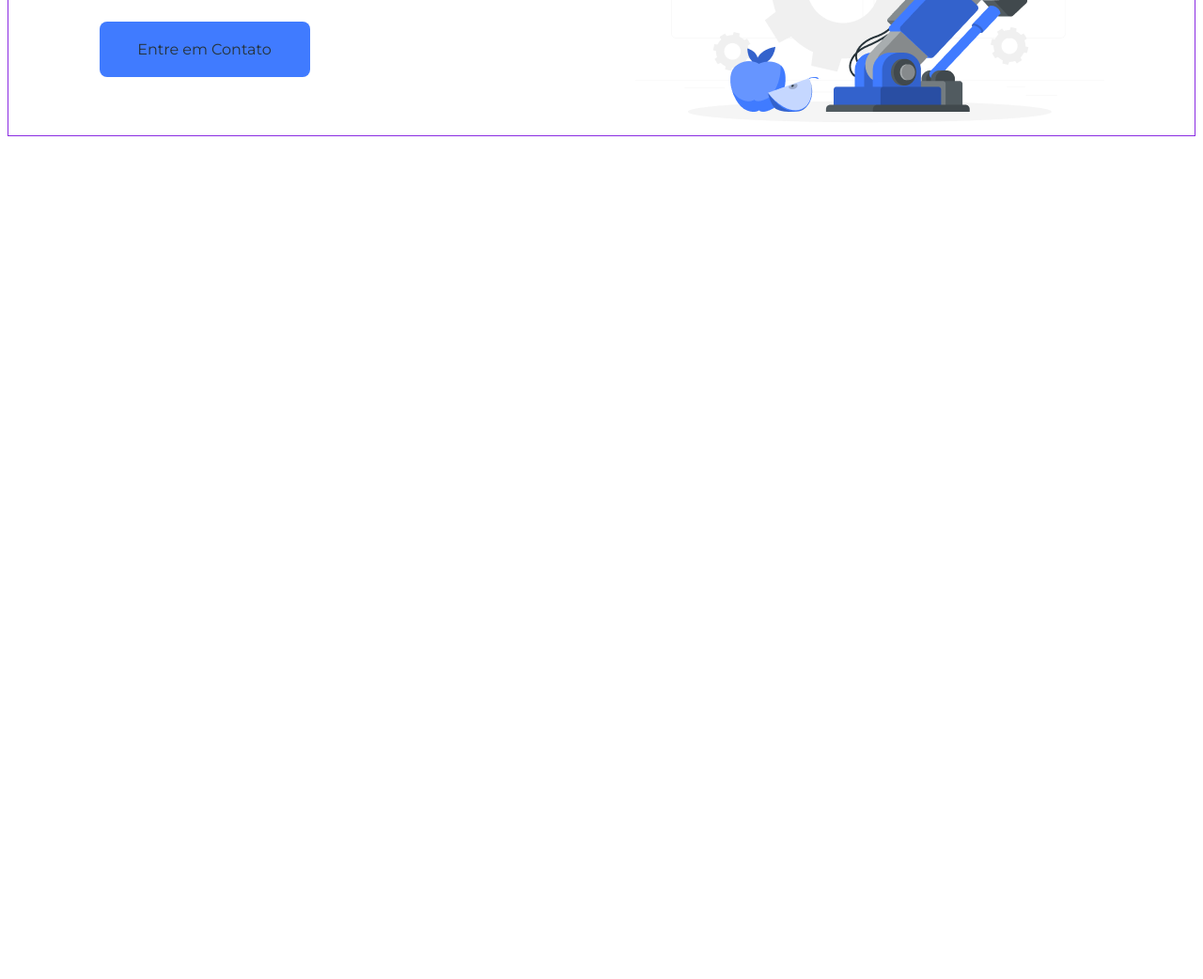
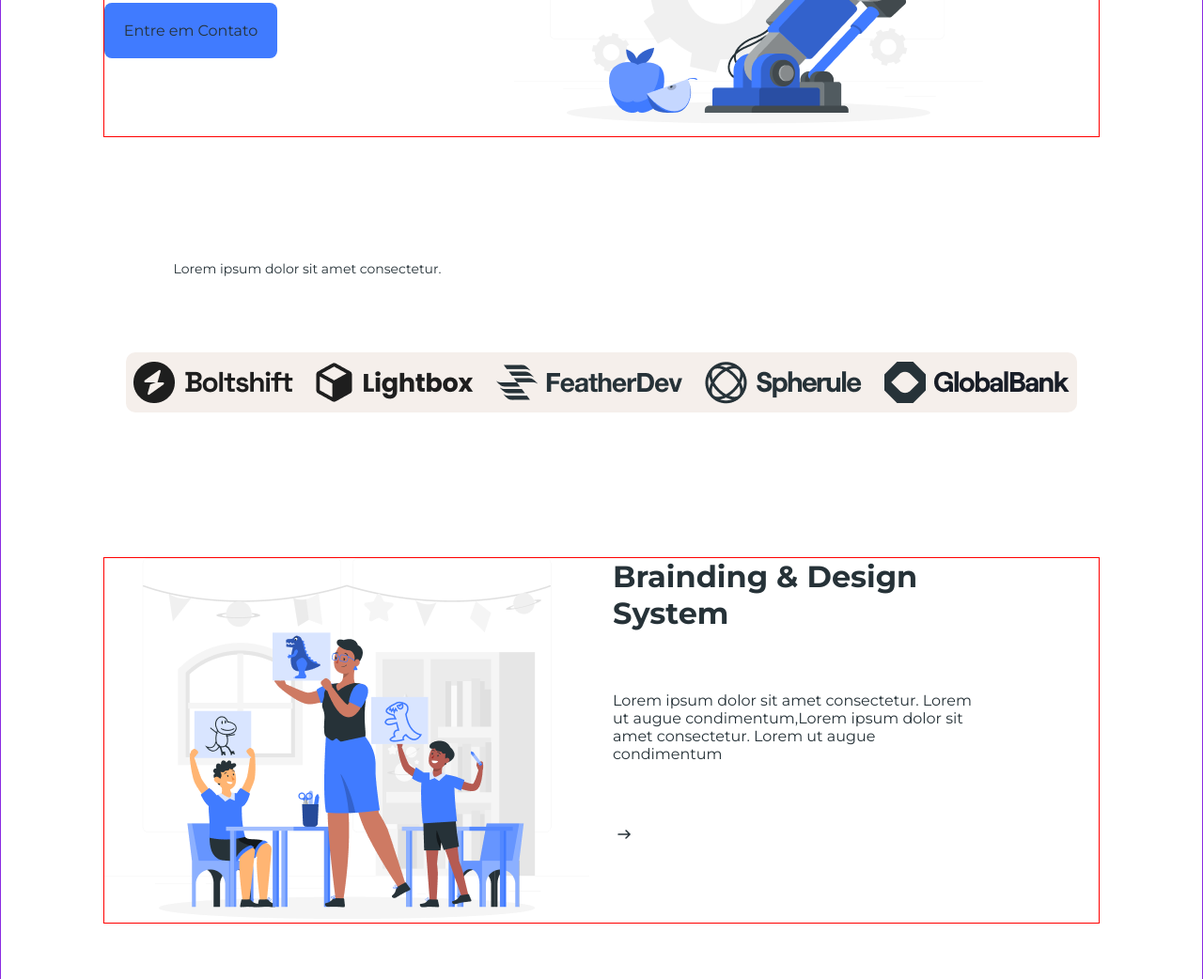
Before and after one commit to Gio-Midonz-Bots/Projeto-Roy, a plain HTML site: page index.html in a window 1280 px wide. Shown: the part 458-1500 px from the top of the page at 94% size. Before the commit the page ends 800 px from the top, so only its background shows below. Drawn offline with Linux system fonts and the light colour scheme.

Commit message:
Tri Commit: brainding + brands

```diff
--- a/index.html
+++ b/index.html
@@ -38,8 +38,40 @@
             </article>
         </div>
 
+        <div class="brands">
+            <p id="paragraf-brands">Lorem ipsum dolor sit amet consectetur. </p>
+            <div class="img-brands">
+                <img src="./img/Fictional company logo.png" alt="">
+                <img src="./img/Fictional company logo (1).png" alt="">
+                <img src="./img/Fictional company logo (2).png" alt="">
+                <img src="./img/Fictional company logo (3).png" alt="">
+                <img src="./img/Fictional company logo (4).png" alt="">
+            </div>
+        </div>
 
 
+        <div class="brainding">
+            <article>
+                <img src="./img/rafiki.png" alt="">
+            </article>
+            <div class="brainding-info">
+                <h1>Brainding & Design System</h1>
+                <p>Lorem ipsum dolor sit amet consectetur. Lorem ut augue condimentum,Lorem ipsum dolor sit amet consectetur. Lorem ut augue condimentum</p>
+                <img src="./img/si_arrow-right-line.png" alt="">
+            </div>
+        </div>
+
+
+        <div class="analysis">
+            <div class="analysis-info">
+                <h1>Brainding & Design System</h1>
+                <p>Lorem ipsum dolor sit amet consectetur. Lorem ut augue condimentum,Lorem ipsum dolor sit amet consectetur. Lorem ut augue condimentum</p>
+                <img src="./img/si_arrow-right-line.png" alt="">
+            </div>
+            <article>
+                <img src="./img/rafiki.png" alt="">
+            </article>
+        </div>
     </main>
 </body>
 </html>
--- a/style/style.css
+++ b/style/style.css
@@ -1,26 +1,27 @@
-/* *{
+@import url('https://fonts.googleapis.com/css2?family=Montserrat:ital,wght@0,100..900;1,100..900&display=swap');
+*{
     margin: 0;
     padding: 0;
     box-sizing: border-box;
-    } */
+    }
 
-@import url('https://fonts.googleapis.com/css2?family=Montserrat:ital,wght@0,100..900;1,100..900&display=swap');
 
 body{
     max-width: 100%;
     background-color: #fff;
     color: #263238;
-     font-family: "Montserrat", sans-serif;
+    font-family: "Montserrat", sans-serif;
     font-optical-sizing: auto;
 
 
 }
 header{
-    border: 1px solid red;
+    padding: 10px;
     display: flex;
     flex-direction: row;
     justify-content: space-around;
     align-items: center;
+
 }
 ul{
 
@@ -37,6 +38,8 @@ a:hover{
     color: #407BFF;
 }
 
+
+/* START MAIN  */
 main{
     border: 1px solid blueviolet;
 
@@ -45,10 +48,11 @@ main{
     display: flex;
     flex-direction: row;
     justify-self: center;
-    /* border: 1px solid red; */
-    width: 1069px;
+    border: 1px solid red;
+    width: 1060px;
     gap: 24px;
     margin-top: 154px;
+    margin-bottom: 131px;
 }
 .info h1{
     width: 412px;
@@ -68,3 +72,39 @@ main{
 #btn:hover{
     color:#F5EFEB;
 }
+
+.brands{
+
+    display: flex;
+    flex-direction: column;
+    justify-self: center;
+    gap: 16px;
+}
+#paragraf-brands{
+    text-align: center;
+    font-size: 14px;
+}
+
+.img-brands{
+    background-color: #F5EFEB;
+    padding: 8px;
+    border-radius: 10px;
+    display: flex;
+    flex-direction: row;
+    gap: 24px;
+}
+
+.brainding{
+    display: flex;
+    flex-direction: row;
+    justify-self: center;
+    border: 1px solid red;
+    width: 1060px;
+    gap: 24px;
+    margin-top: 154px;
+    margin-bottom: 131px;
+}
+.brainding-info h1, p{
+    width: 386px;
+    margin-bottom: 64px;
+}
```
Also changed, not shown: img/si_arrow-right-line.png (added).
